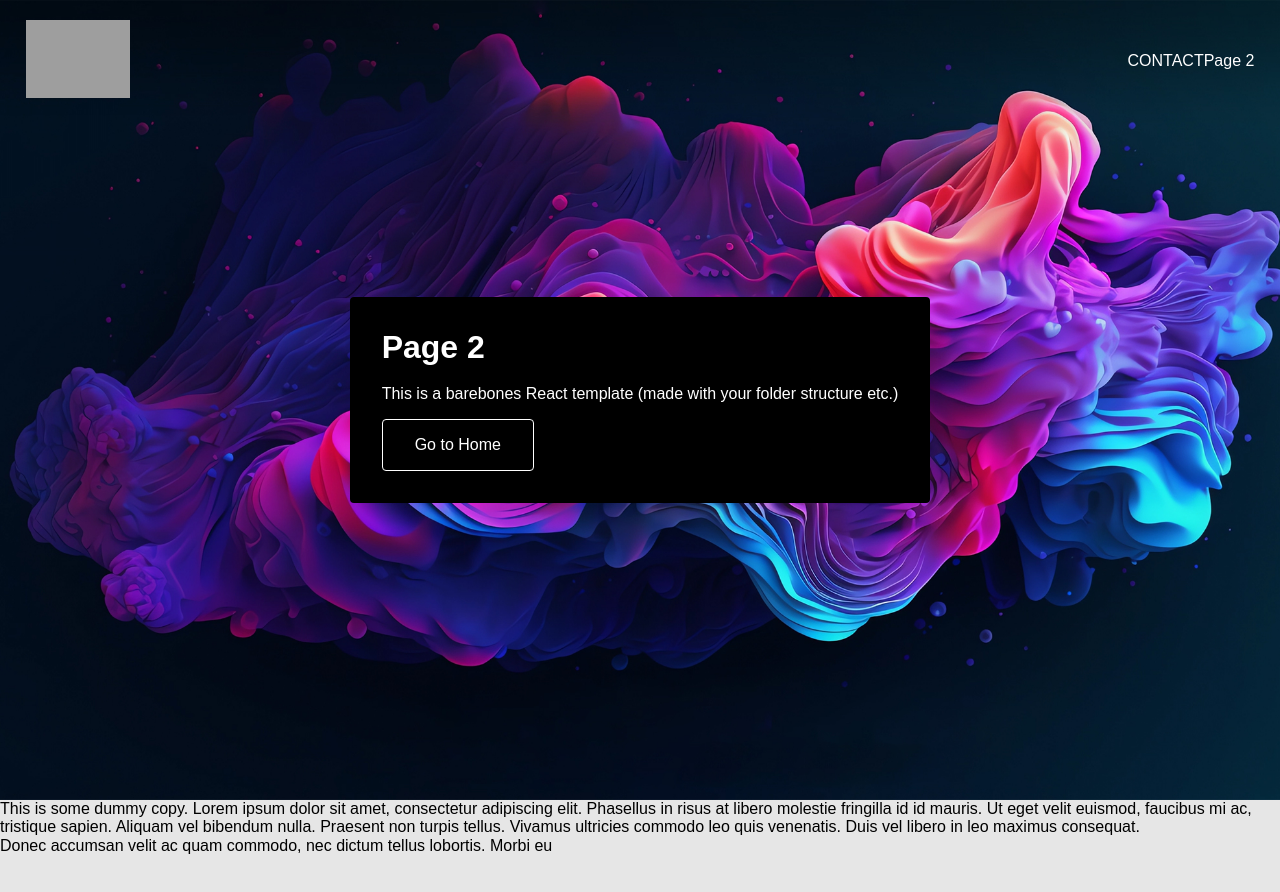
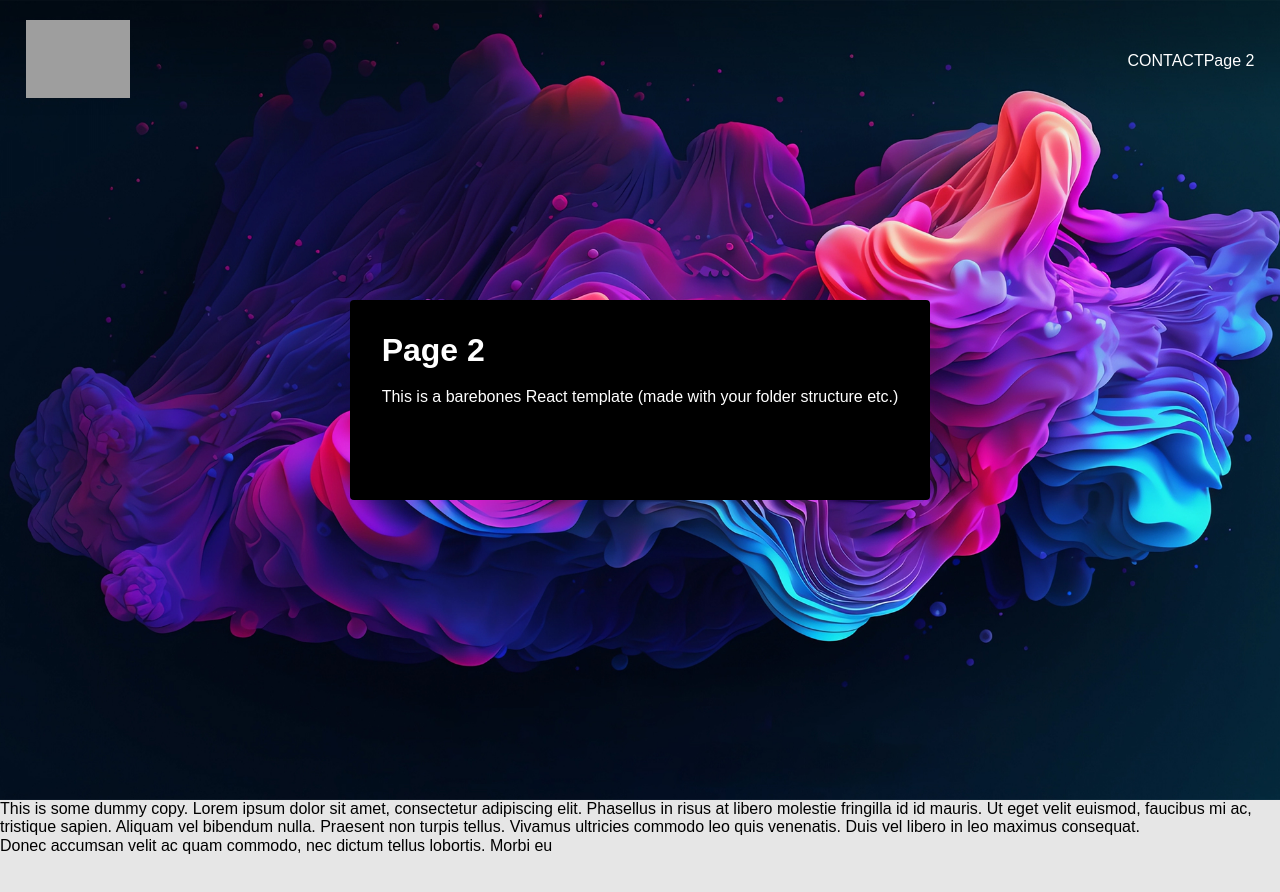
Before and after one commit to sonalmendis/shehan-photography, a React (Create React App) app: page /Page2 in a window 1280 px wide. Shown: the top 892 px of the page. Built offline with nearby package versions, Linux system fonts and the light colour scheme; grey boxes are pictures that could not be loaded; a web font is replaced by a local one.

Commit message:
small update

```diff
--- a/src/Components/Button.js
+++ b/src/Components/Button.js
@@ -1,31 +1,44 @@
 import React from "react";
 import styled from "styled-components/macro";
-import { Link } from "react-router-dom";
 import * as GlobalVariables from "../Styles/GlobalVariables";
+const ButtonStyled = styled.div`
+  display: block;
+  @media ${GlobalVariables.device.laptop} {
+    display: inline-block;
+  }
+  margin-top: 1rem;
 
-const ButtonStyled = styled.div`
+  display: inline-block;
   // styles for a basic minimal rounded corner button
   background: transparent;
-  border-radius: 0.25em;
-  padding: 1em 2em;
-  font-size: 1em;
+
+  padding: 0.9rem 2rem;
+  font-size: 0.8rem;
   font-family: ${GlobalVariables.fonts.primary};
+
   outline: none;
-  border: 1px solid white;
-  display: inline-block;
-  margin-top: 1rem;
+  border: 1px solid black;
   cursor: pointer;
+  text-transform: uppercase;
+  letter-spacing: 2px;
+  border-radius: 100vw;
+  transition: all 0.15s;
+  color: black;
+  &:hover {
+  }
+
+  cursor: pointer;
+  a {
+  }
 `;
 
 const Button = (props) => {
   return (
-    <Link to={props.href}>
-      <ButtonStyled type={props.type}>
-        {
-          props.children /* this injects the content from wherever its used as a HOC, that way you can call the button component and put your own text */
-        }
-      </ButtonStyled>
-    </Link>
+    <ButtonStyled className="button" type={props.type} onClick={props.onClick}>
+      {
+        props.children /* this injects the content from wherever its used as a HOC, that way you can call the button component and put your own text */
+      }
+    </ButtonStyled>
   );
 };
 
```
